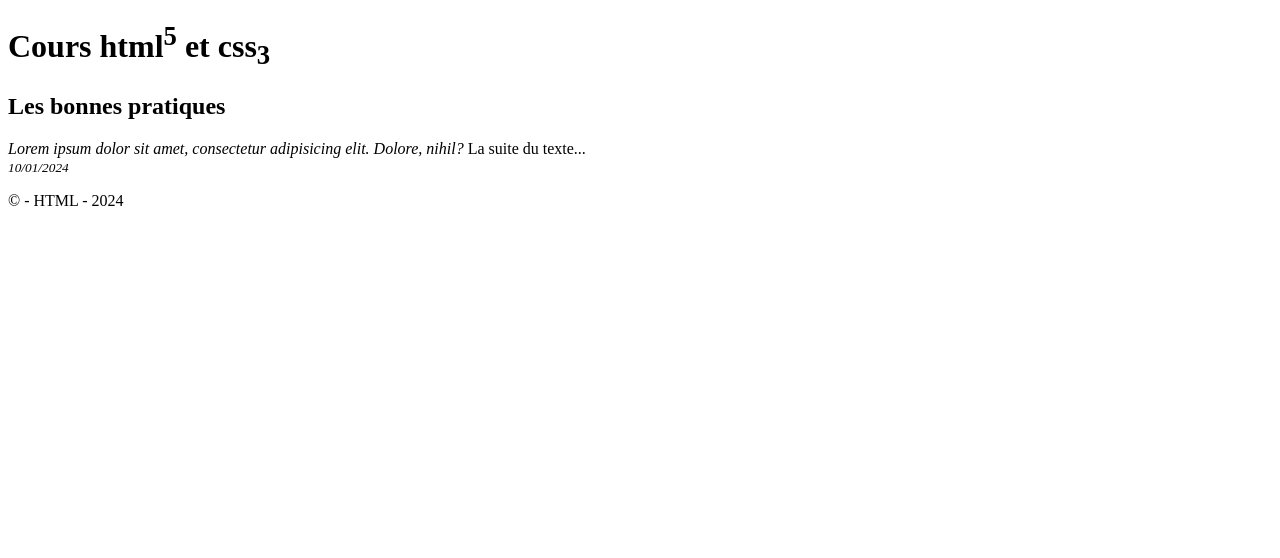
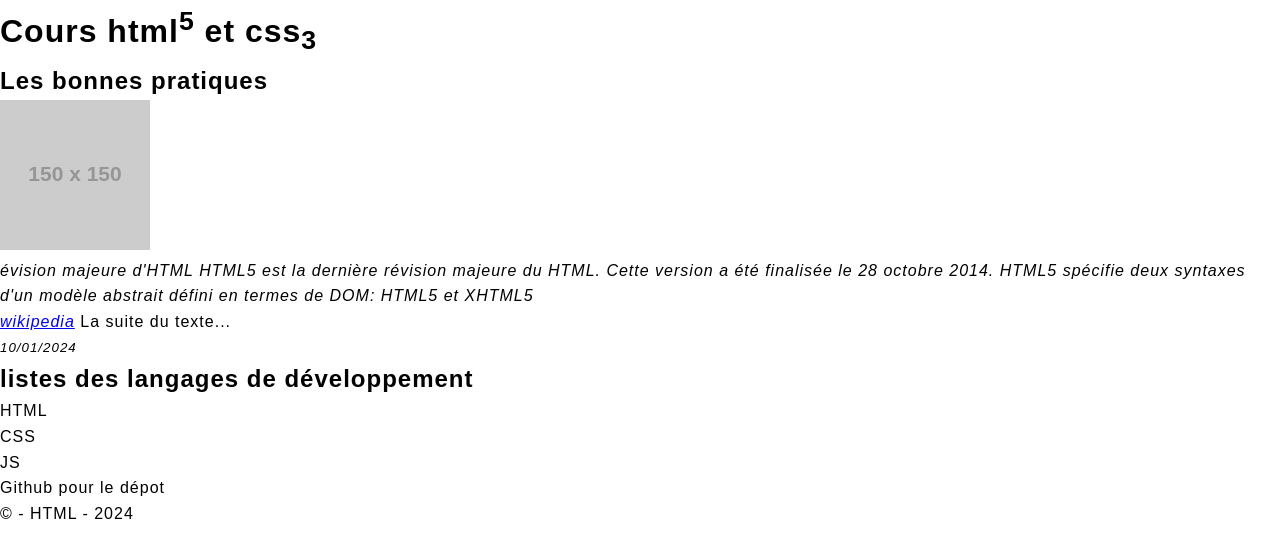
Before and after one commit to BenieDIA/cours-html, a plain HTML site: page index.html in a window 1280 px wide. Drawn offline with Linux system fonts and the light colour scheme; placeholder pictures from the web are drawn by us.

Commit message:
layout css

```diff
--- /dev/null
+++ b/CSS/reset.css
@@ -0,0 +1,19 @@
+/* reset css */
+/*Element + attr + value*/
+html{
+    font-size: 62.5%;/* 16px * 62.5 = 10.00*/
+}
+
+body{
+    font: 1.6rem sans-serif;
+    letter-spacing: .1rem;
+    line-height: 1.6;
+    margin: 0;
+}
+
+h1,h2,h3,h4,h5,h6,p,ul,ol{
+    margin: 0;
+    padding:0;
+    list-style-type: none;
+
+}
--- a/index.html
+++ b/index.html
@@ -8,8 +8,8 @@
     name="description"
     content="Avant de commencer à apprendre les balises et la syntaxe HTML mettons en place les outils de travail.">
     <title>Cours html5 et css3</title> <!-- title obligatoire w3c -->
-    <link rel="shortcut icon" href="favicon.ico" type="image/x-icon"><!--icons-->
-    <link rel="stylesheet" href="style.css"><!--css partie graphique-->
+    <link rel="shortcut icon" href="./Favicon/logo.png" type="image/x-icon"><!--icons-->
+    <link rel="stylesheet" href="CSS/reset.css"><!--css partie graphique-->
 </head>
 <body>
     <!-- partie visible -->
@@ -23,10 +23,12 @@
     <main>
         <section>
             <h2 lang="en">Les bonnes pratiques</h2>
+            <img src="https://placehold.jp/150x150.png" alt="logo">
             <p>
-                <cite lang="it">
-                    Lorem ipsum dolor sit amet,
-                    consectetur adipisicing elit. Dolore, nihil?
+                <cite>
+                    évision majeure d'HTML
+HTML5 est la dernière révision majeure du HTML. Cette version a été finalisée le 28 octobre 2014. HTML5 spécifie deux syntaxes d'un modèle abstrait défini en termes de DOM: HTML5 et XHTML5<br>
+                   <a href="https://fr.org/wiki/HTML5">wikipedia</a>
                 </cite>
                 La suite du texte...<br>
                 <time
@@ -39,6 +41,19 @@
                 </time>
             </p>
         </section>
+        <section>
+            <h2>
+                listes des langages de développement
+            </h2>
+            <ul><!--liste à puces -->
+                <li>HTML</li>
+                <li>CSS</li>
+                <li>JS</li>
+                <li>Github pour le dépot</li>
+
+
+            </ul>
+        </section>
     </main>
     <footer>
         <p>
```
Also changed, not shown: Favicon/logo.png (added).
